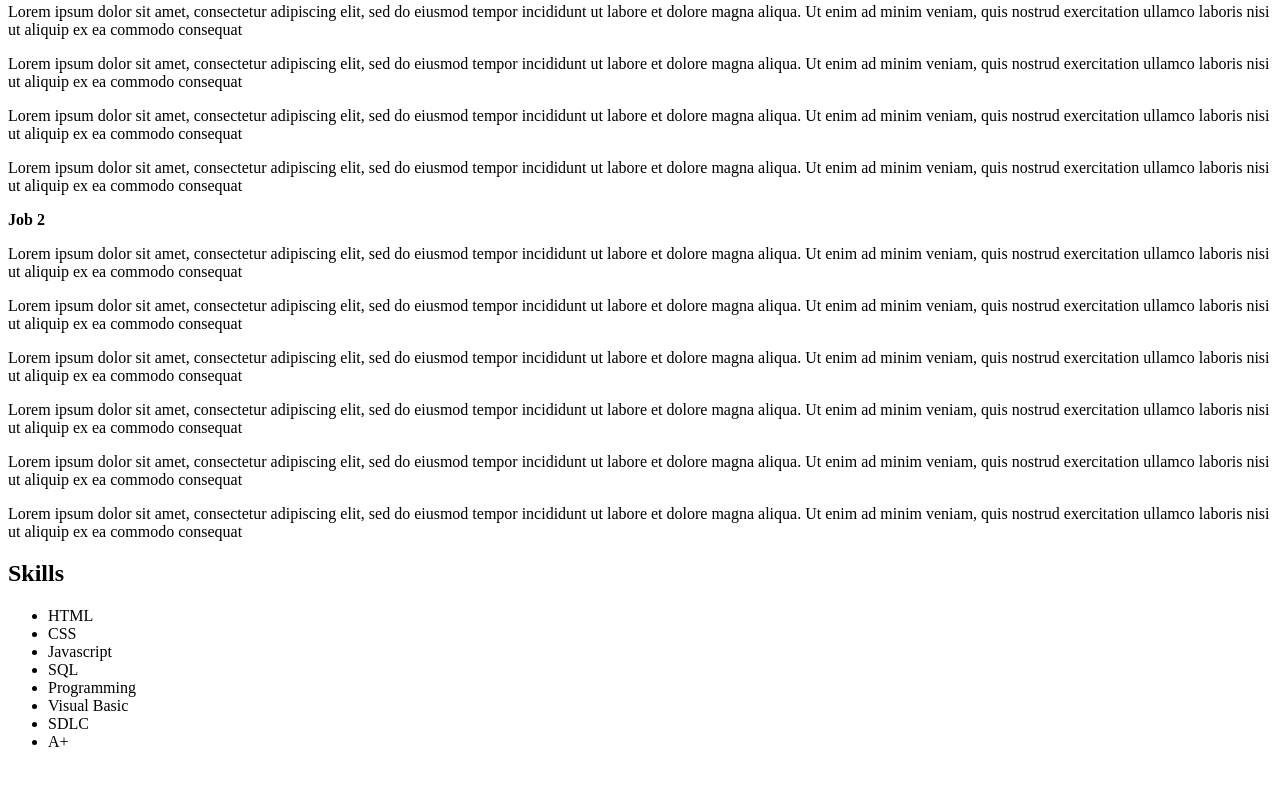
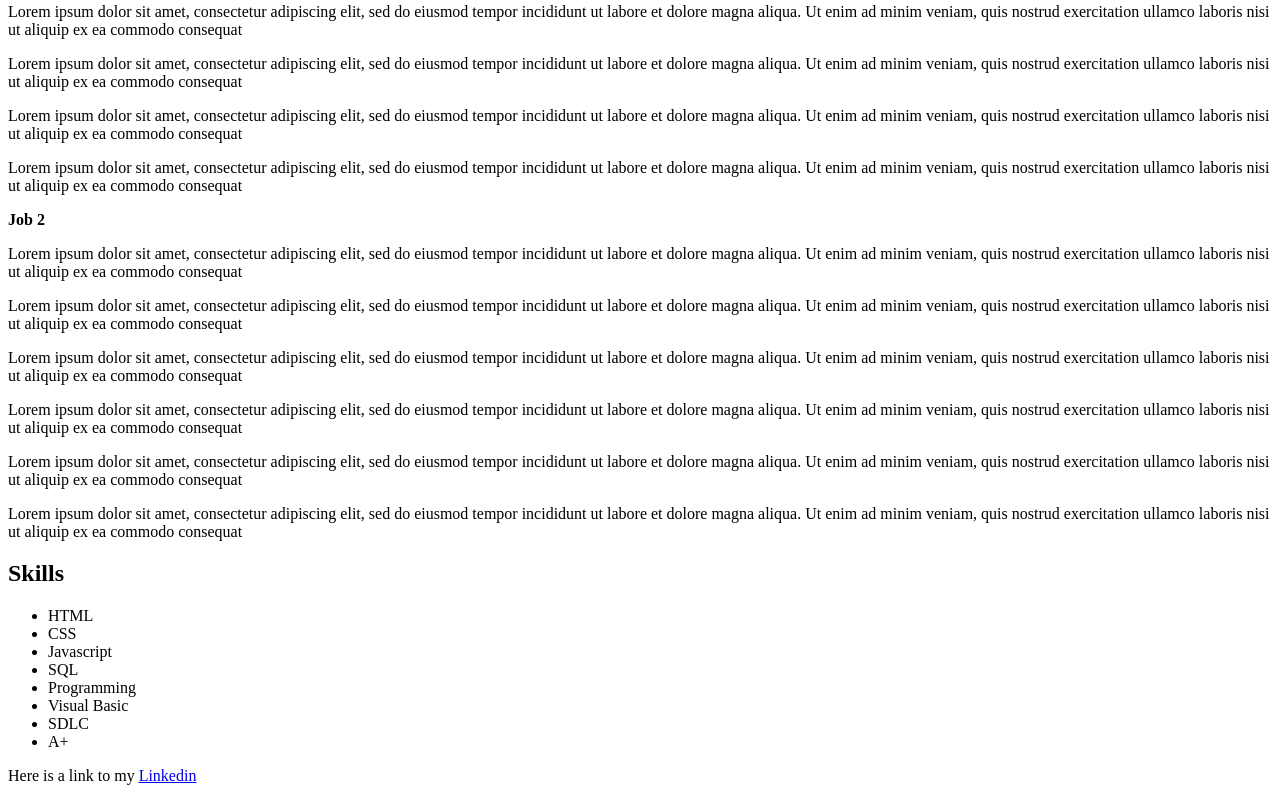
Before and after one commit to Osmosis-Jones/resume1, a plain HTML site: page resume1.html in a window 1280 px wide. Shown: the part 1279-2080 px from the top of the page. Before the commit the page ends 2046 px from the top, so only its background shows below. Drawn offline with Linux system fonts and the light colour scheme.

Commit message:
Update resume1.html
here I added a link and an image to the page as well as ID's to certain elements so that they could be accessed easier

```diff
--- a/resume1.html
+++ b/resume1.html
@@ -109,6 +109,9 @@
             <li>SDLC</li>
             <li>A+</li>
         </ul>
+    <p>
+        Here is a link to my <a href="https://www.linkedin.com/in/mohammed-usman-06488a16b/" target="_blank">Linkedin</a>
+    </p>
 
 
 </body>
```
